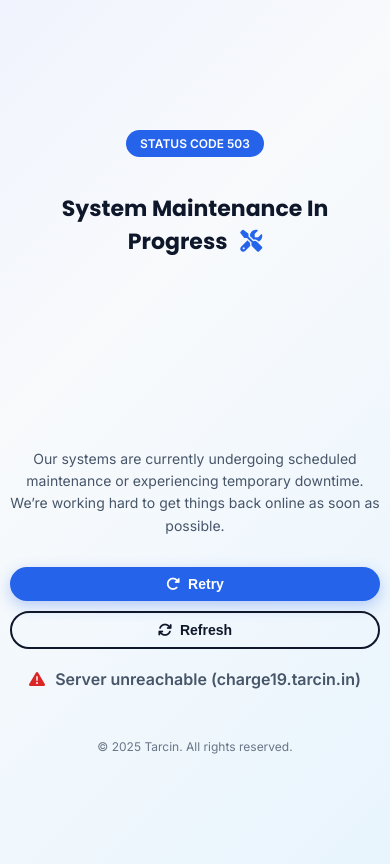
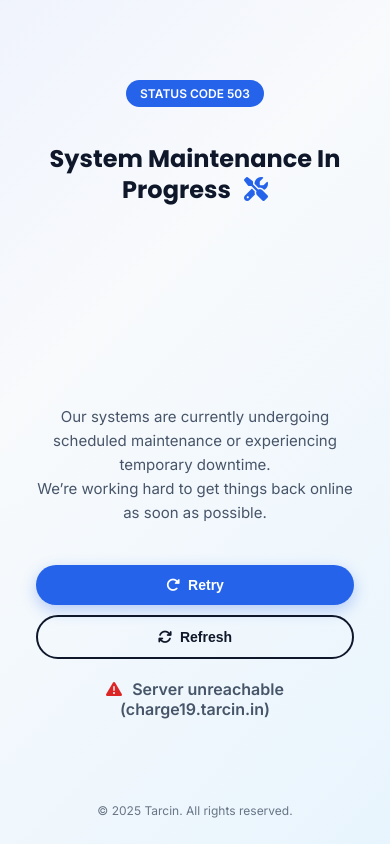
Before and after one commit to tarcinrobotics/error-page, a plain HTML site: page index.html in a window 390 px wide. Drawn offline with nearby package versions, Linux system fonts and the light colour scheme; no server answers.

Commit message:
Refactor CSS for responsive design and layout
Updated styles for better responsiveness and layout.

```diff
--- a/index.html
+++ b/index.html
@@ -20,9 +20,10 @@
       --white: #ffffff;
     }
 
+    /* Use flex to naturally push footer down */
     body {
       margin: 0;
-      height: 100vh;
+      min-height: 100vh;
       font-family: 'Inter', sans-serif;
       color: var(--primary);
       display: flex;
@@ -34,7 +35,8 @@
       background-size: 200% 200%;
       animation: gradientShift 10s ease infinite;
       overflow-x: hidden;
-      padding: 20px;
+      padding: clamp(16px, 3vw, 40px);
+      box-sizing: border-box;
     }
 
     @keyframes gradientShift {
@@ -43,11 +45,21 @@
       100% { background-position: 0% 50%; }
     }
 
+    main {
+      flex: 1;
+      display: flex;
+      flex-direction: column;
+      justify-content: center;
+      align-items: center;
+      width: 100%;
+    }
+
     .overlay {
-      padding: 50px 60px;
+      padding: clamp(24px, 4vw, 60px);
       max-width: 700px;
       width: 100%;
       animation: fadeIn 1s ease-in-out;
+      box-sizing: border-box;
     }
 
     @keyframes fadeIn {
@@ -69,10 +81,11 @@
 
     h1 {
       font-family: 'Poppins', sans-serif;
-      font-size: 38px;
+      font-size: clamp(24px, 4vw, 38px);
       font-weight: 700;
       margin-bottom: 20px;
       color: var(--primary);
+      line-height: 1.3;
     }
 
     h1 i {
@@ -81,14 +94,14 @@
     }
 
     #lottie-container {
-      width: 260px;
-      height: 260px;
+      width: clamp(150px, 25vw, 260px);
+      height: clamp(150px, 25vw, 260px);
       margin: 20px auto 30px;
     }
 
     p {
       color: var(--secondary);
-      font-size: 17px;
+      font-size: clamp(15px, 2vw, 17px);
       line-height: 1.6;
       margin-bottom: 40px;
     }
@@ -107,7 +120,7 @@
       border: none;
       padding: 12px 28px;
       border-radius: 30px;
-      font-size: 16px;
+      font-size: clamp(14px, 2vw, 16px);
       font-weight: 600;
       cursor: pointer;
       transition: all 0.3s ease;
@@ -146,71 +159,27 @@
     }
 
     footer {
-      position: absolute;
-      bottom: 1px;
+      text-align: center;
       font-size: 14px;
       color: var(--secondary);
       opacity: 0.8;
-      text-align: center;
-      width: 100%;
+      margin-top: 20px;
+      padding-bottom: 10px;
     }
 
-    /* ========== Responsive Styles ========== */
-
-    /* Tablets (<= 992px) */
-    @media (max-width: 992px) {
+    /* ========== Responsive Adjustments ========== */
+    @media (max-width: 600px) {
       .overlay {
-        padding: 40px 40px;
+        padding: 20px;
       }
 
       h1 {
-        font-size: 32px;
-      }
-
-      #lottie-container {
-        width: 220px;
-        height: 220px;
-      }
-
-      p {
-        font-size: 16px;
-      }
-
-      button {
-        font-size: 15px;
-        padding: 10px 24px;
-      }
-    }
-
-    /* Mobile devices (<= 600px) */
-    @media (max-width: 600px) {
-      body {
-        padding: 10px;
-      }
-
-      .overlay {
-        padding: 30px 20px;
-      }
-
-      h1 {
-        font-size: 26px;
         margin-bottom: 15px;
       }
 
       .error-code {
         font-size: 12px;
         padding: 6px 14px;
-      }
-
-      #lottie-container {
-        width: 180px;
-        height: 180px;
-        margin: 15px auto 25px;
-      }
-
-      p {
-        font-size: 15px;
-        margin-bottom: 30px;
       }
 
       .action-container {
@@ -221,42 +190,17 @@
       button {
         width: 100%;
         justify-content: center;
-        font-size: 15px;
-        padding: 10px 20px;
       }
 
       footer {
         font-size: 12px;
-        bottom: 10px;
-        position: relative;
-        margin-top: 30px;
-      }
-    }
-
-    /* Small phones (<= 400px) */
-    @media (max-width: 400px) {
-      h1 {
-        font-size: 22px;
-      }
-
-      p {
-        font-size: 14px;
-      }
-
-      #lottie-container {
-        width: 150px;
-        height: 150px;
-      }
-
-      button {
-        font-size: 14px;
-        padding: 9px 18px;
       }
     }
   </style>
 </head>
 
 <body>
+  <main>
     <div class="overlay">
       <div class="error-code">Checking server status...</div>
 
@@ -282,6 +226,7 @@
         <i class="fa-solid fa-circle-notch fa-spin"></i> Checking server health...
       </div>
     </div>
+  </main>
 
   <footer>© 2025 Tarcin. All rights reserved.</footer>
 
```
Lines whose indentation alone changed are shown as unchanged.
